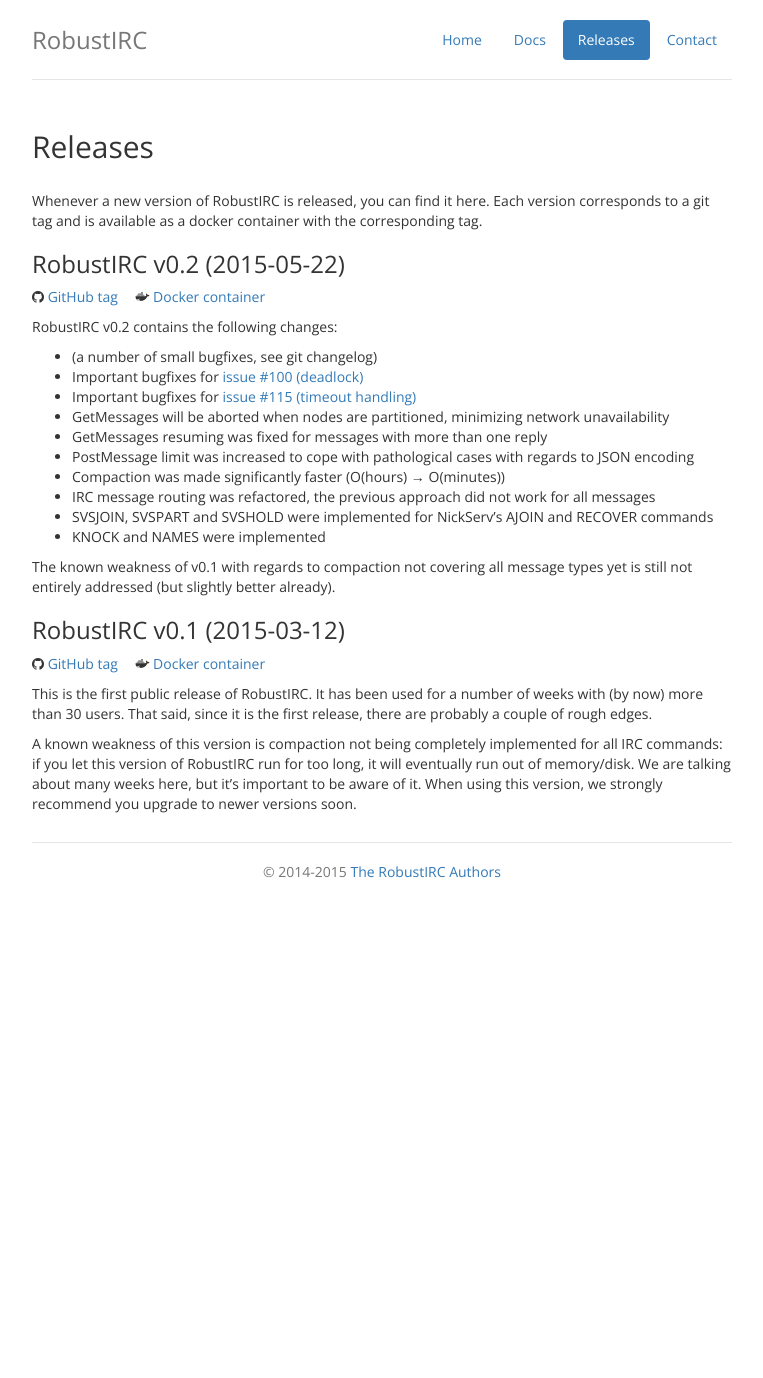
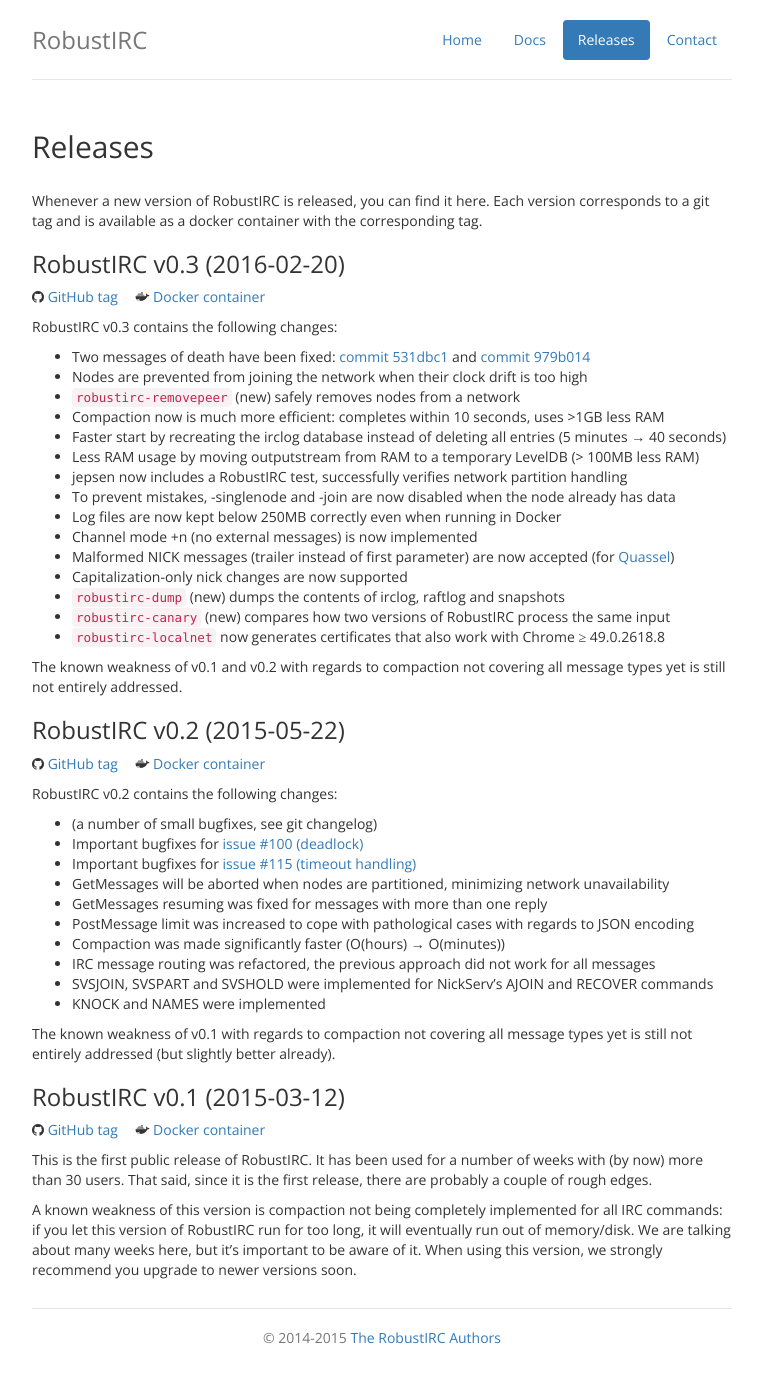
Before and after one commit to robustirc/robustirc.github.io, a Jekyll site: the page built from releases.html, in a window 1280 px wide. Shown: the whole page, without its empty margins (258-1021 px from the left). Built offline with Jekyll 4.4.1, drawn with Linux system fonts in a browser that asks for light colours; nearby versions of some CDN libraries; some web fonts are replaced; Markdown is read by kramdown in place of the engine named in the settings; before the commit the page ends 912 px from its top, so only the background shows below that.

Commit message:
add changelog for the v0.3 release

```diff
--- a/_layouts/default.html
+++ b/_layouts/default.html
@@ -26,7 +26,7 @@
   margin-top: 1em;
 }
 
-.releases a {
+.releases .links a {
   margin-right: 1em;
 }
 
--- a/releases.html
+++ b/releases.html
@@ -16,9 +16,43 @@
 the corresponding tag.
 </p>
 
+<h3>RobustIRC v0.3 (2016-02-20)</h3>
+
+<p class="links">
+<i class="fa fa-github"></i> <a href="https://github.com/robustirc/robustirc/releases/tag/v0.3">GitHub tag</a>
+<i class="fa fa-docker"></i> <a href="https://registry.hub.docker.com/u/robustirc/robustirc/">Docker container</a>
+</p>
+
+<p>
+RobustIRC v0.3 contains the following changes:
+</p>
+
+<ul>
+<li>Two messages of death have been fixed: <a href="https://github.com/robustirc/robustirc/commit/531dbc140a38e84afd0fa282244c0317bbd35772">commit 531dbc1</a> and <a href="https://github.com/robustirc/robustirc/commit/979b014ff1806fcb31dfa3c861793f23c5208dae">commit 979b014</a></li>
+<li>Nodes are prevented from joining the network when their clock drift is too high</li>
+<li><code>robustirc-removepeer</code> (new) safely removes nodes from a network</li>
+<li>Compaction now is much more efficient: completes within 10 seconds, uses &gt;1GB less RAM</li>
+<li>Faster start by recreating the irclog database instead of deleting all entries (5 minutes → 40 seconds)</li>
+<li>Less RAM usage by moving outputstream from RAM to a temporary LevelDB (&gt; 100MB less RAM)</li>
+<li>jepsen now includes a RobustIRC test, successfully verifies network partition handling</li>
+<li>To prevent mistakes, -singlenode and -join are now disabled when the node already has data</li>
+<li>Log files are now kept below 250MB correctly even when running in Docker</li>
+<li>Channel mode +n (no external messages) is now implemented</li>
+<li>Malformed NICK messages (trailer instead of first parameter) are now accepted (for <a href="http://www.quassel-irc.org/">Quassel</a>)</li>
+<li>Capitalization-only nick changes are now supported</li>
+<li><code>robustirc-dump</code> (new) dumps the contents of irclog, raftlog and snapshots</li>
+<li><code>robustirc-canary</code> (new) compares how two versions of RobustIRC process the same input</li>
+<li><code>robustirc-localnet</code> now generates certificates that also work with Chrome ≥ 49.0.2618.8</li>
+</ul>
+
+<p>
+The known weakness of v0.1 and v0.2 with regards to compaction not covering all
+message types yet is still not entirely addressed.
+</p>
+
 <h3>RobustIRC v0.2 (2015-05-22)</h3>
 
-<p>
+<p class="links">
 <i class="fa fa-github"></i> <a href="https://github.com/robustirc/robustirc/releases/tag/v0.2">GitHub tag</a>
 <i class="fa fa-docker"></i> <a href="https://registry.hub.docker.com/u/robustirc/robustirc/">Docker container</a>
 </p>
@@ -48,7 +82,7 @@
 
 <h3>RobustIRC v0.1 (2015-03-12)</h3>
 
-<p>
+<p class="links">
 <i class="fa fa-github"></i> <a href="https://github.com/robustirc/robustirc/releases/tag/v0.1">GitHub tag</a>
 <i class="fa fa-docker"></i> <a href="https://registry.hub.docker.com/u/robustirc/robustirc/">Docker container</a>
 </p>
```
